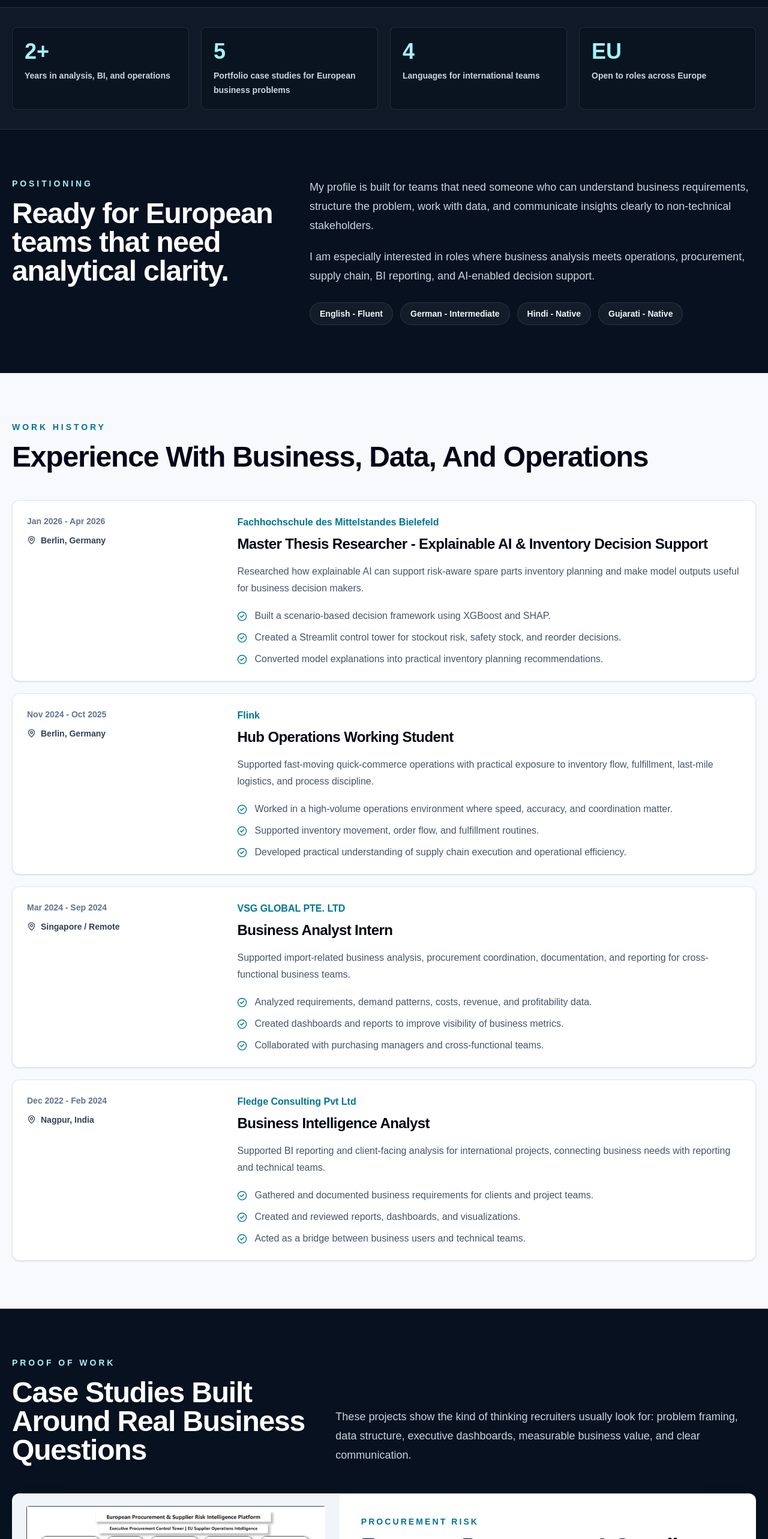
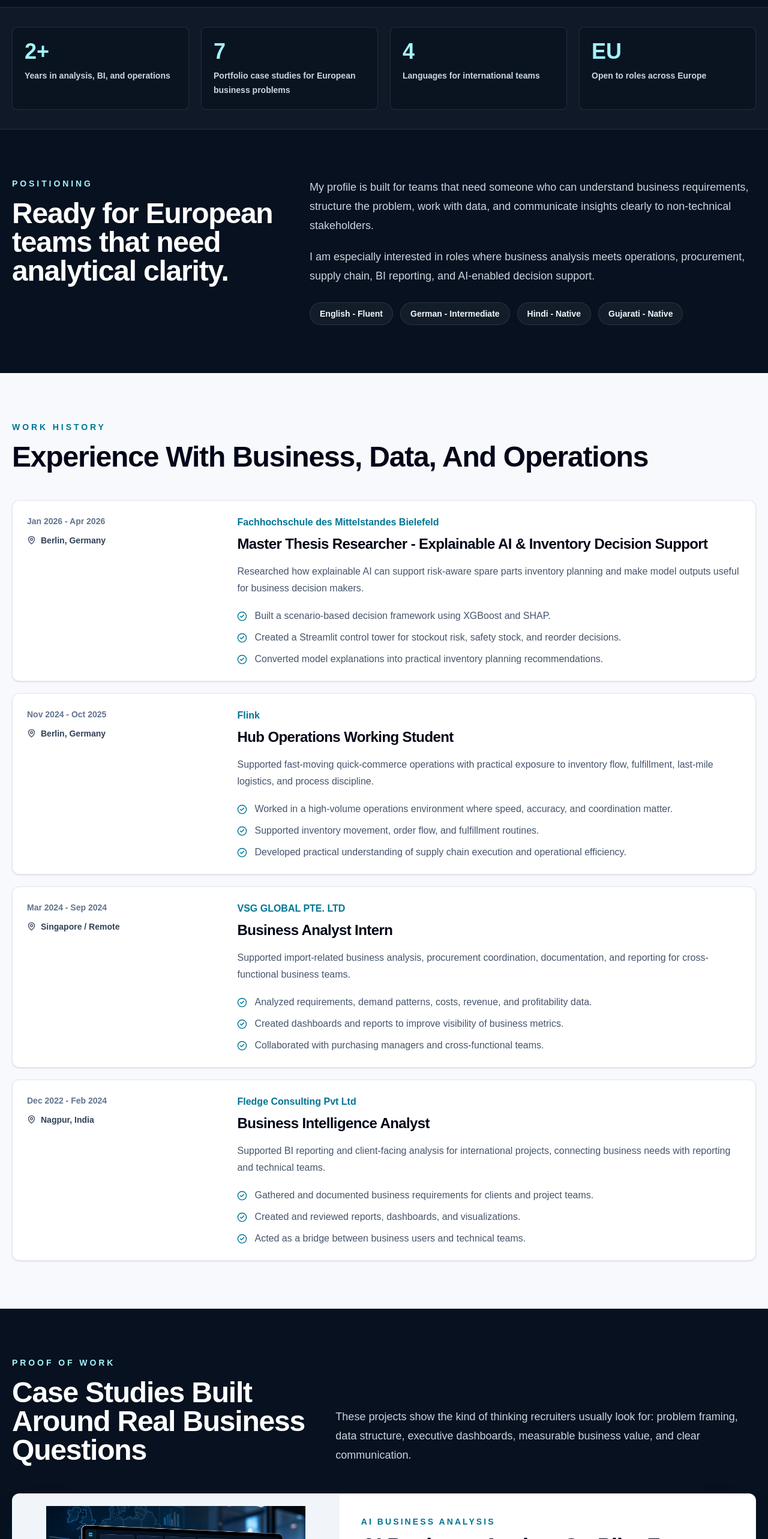
Before and after one commit to rajbbhayani-sketch/raj-portfolio, a Next.js app: page / in a window 1280 px wide. Shown: the part 965-3531 px from the top of the page at 60% size. Built offline with nearby package versions, Linux system fonts and the light colour scheme.

Commit message:
Add AI analyst project case studies

```diff
--- a/app/page.tsx
+++ b/app/page.tsx
@@ -28,7 +28,7 @@ const roleTargets = [
 
 const impactStats = [
   ["2+", "Years in analysis, BI, and operations"],
-  ["5", "Portfolio case studies for European business problems"],
+  ["7", "Portfolio case studies for European business problems"],
   ["4", "Languages for international teams"],
   ["EU", "Open to roles across Europe"],
 ];
@@ -119,6 +119,24 @@ const skillGroups = [
 ];
 
 const projects = [
+  {
+    title: "AI Business Analyst Co-Pilot For European Market Decisions",
+    category: "AI Business Analysis",
+    image: "/projects/ai-business-analysis.png",
+    href: "",
+    problem: "Business teams often lose time translating stakeholder requests, scattered KPI notes, customer signals, and market changes into clear requirements and action priorities.",
+    value: "Designed a portfolio prototype for an AI-assisted business analysis workflow that summarizes requirements, flags KPI anomalies, scores opportunities, and turns executive questions into structured next steps.",
+    tools: ["AI Workflow Design", "Power BI Concept", "Python", "Prompt Engineering", "Requirements Analysis"],
+  },
+  {
+    title: "AI European Supply Chain Risk & Disruption Control Tower",
+    category: "AI Supply Chain Analytics",
+    image: "/projects/ai-supply-chain-risk.png",
+    href: "",
+    problem: "European supply chains face supplier delays, port congestion, transport disruption, inventory shortages, and sustainability pressure across countries and corridors.",
+    value: "Designed an AI control tower concept that predicts supplier delay risk, highlights logistics bottlenecks, monitors inventory exposure, and recommends mitigation actions for supply chain teams.",
+    tools: ["AI Risk Scoring", "Supply Chain Analytics", "Forecasting", "Scenario Analysis", "Power BI Concept"],
+  },
   {
     title: "European Procurement & Supplier Risk Intelligence",
     category: "Procurement Risk",
```
Also changed, not shown: public/projects/ai-business-analysis.png (added), 1 other file (tests, documents, lock files or other folders).
